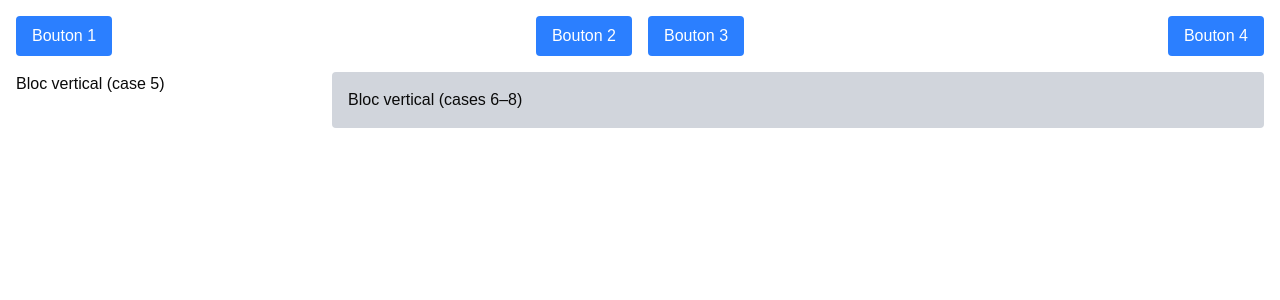
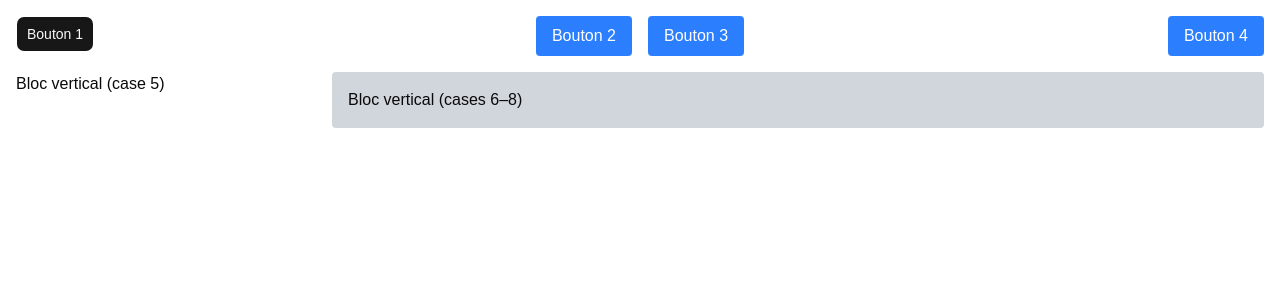
Before and after one commit to liticia222/Feature-model, a React app in the folder frontend/: page / in a window 1280 px wide. Shown: the top 300 px of the page. Built offline with nearby package versions, Linux system fonts and the light colour scheme; the HTML template or start-up script is replaced by a standard one.

Commit message:
Changement de style du bouton 1

```diff
--- a/frontend/src/App.jsx
+++ b/frontend/src/App.jsx
@@ -5,9 +5,9 @@ function App() {
     <div class="grid grid-cols-4 gap-4 auto-rows-min p-4">
 
   <div class="col-span-1">
-    <button class="float-left bg-blue-500 text-white px-4 py-2 rounded">
+    <Button>
       Bouton 1
-    </button>
+    </Button>
   </div>
 
   <div class="col-span-1">
```
